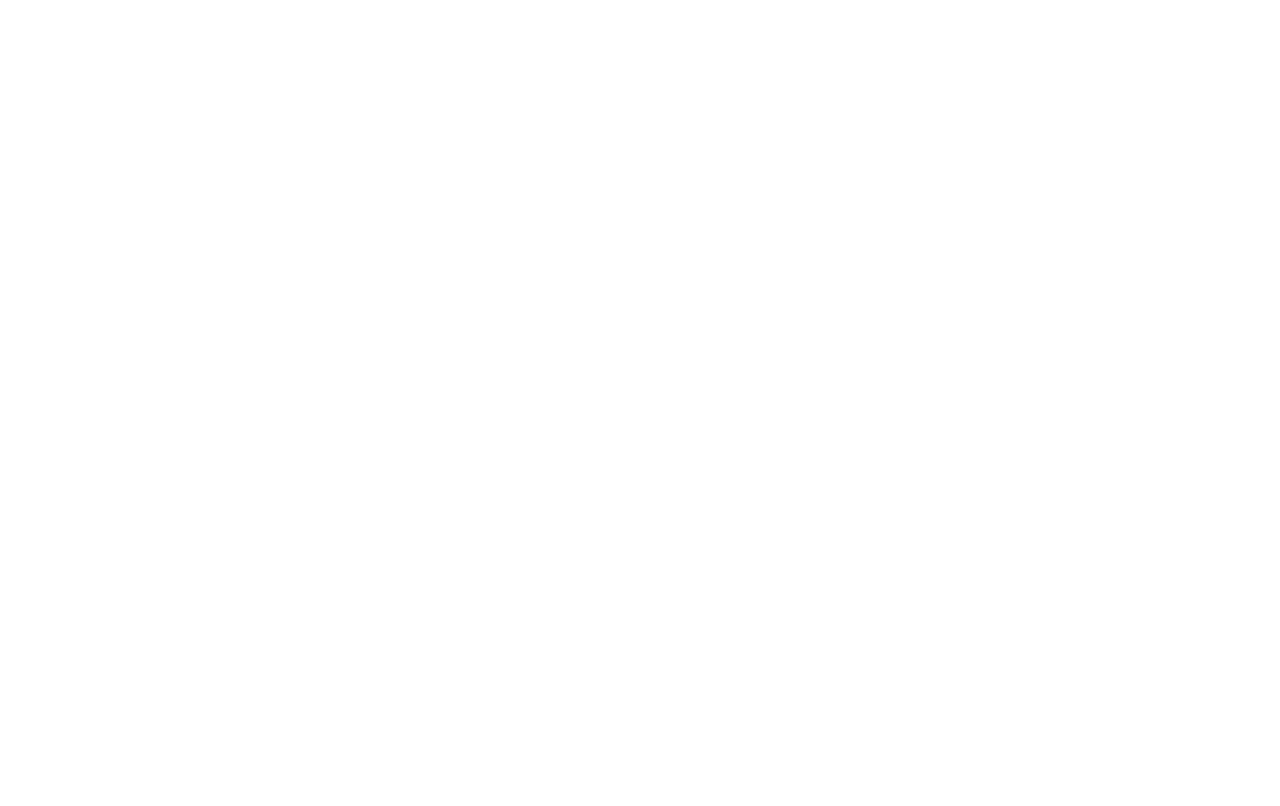
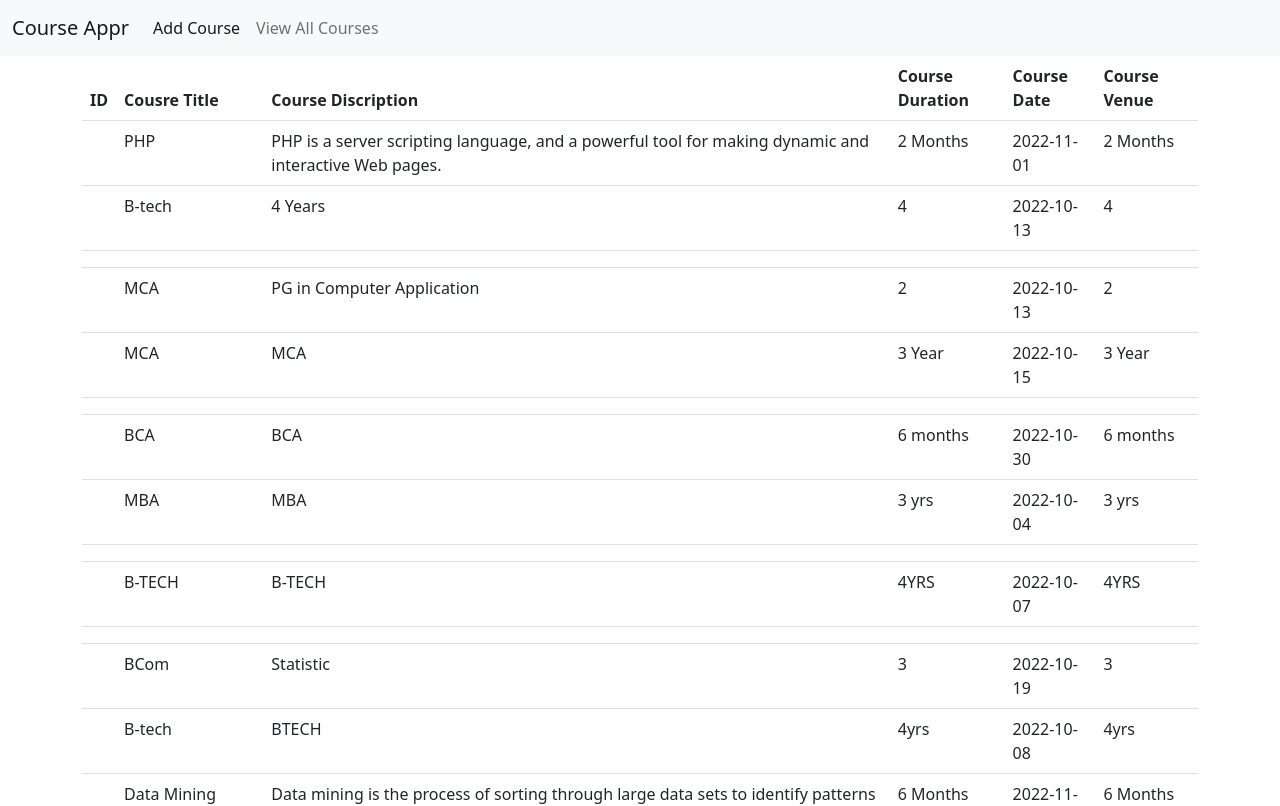
Before and after one commit to Navaneeth-pv/CourseApp-Angular, an Angular app: page /viewall in a window 1280 px wide. Before the commit this address led to /. Shown: the top 806 px of the page. Built offline with nearby package versions, Linux system fonts and the light colour scheme.

Commit message:
router module

```diff
--- a/src/app/add-course/add-course.component.html
+++ b/src/app/add-course/add-course.component.html
@@ -1,3 +1,4 @@
+
 
 <div class="container">
     <div class="row">
--- a/src/app/app.component.html
+++ b/src/app/app.component.html
@@ -1,3 +1,3 @@
 
-
+<app-navigation></app-navigation>
 <router-outlet></router-outlet>
--- a/src/app/app.module.ts
+++ b/src/app/app.module.ts
@@ -6,6 +6,20 @@
 import { AddCourseComponent } from './add-course/add-course.component';
 import { ViewCourseComponent } from './view-course/view-course.component';
 import { NavigationComponent } from './navigation/navigation.component';
+import { RouterModule, Routes } from '@angular/router';
+
+const myRoute:Routes =[
+  {
+    path:"add",
+    component:AddCourseComponent
+
+  },
+  {
+    path:"viewall",
+    component:ViewCourseComponent
+
+  }
+]
 
 @NgModule({
   declarations: [
@@ -16,7 +30,8 @@
   ],
   imports: [
     BrowserModule,
-    AppRoutingModule
+    AppRoutingModule,
+    RouterModule.forRoot(myRoute)
   ],
   providers: [],
   bootstrap: [AppComponent]
--- a/src/app/view-course/view-course.component.html
+++ b/src/app/view-course/view-course.component.html
@@ -1,3 +1,4 @@
+
 <div class="container">
     <div class="row">
         <div class="col col-12 col-sm-12 col-md-12 col-lg-12 col-xl-12 col-xxl-12">
@@ -24,7 +25,7 @@
                     <td>{{i.courseDescription}}</td>
                     <td>{{i.courseDuration}}</td>
                     <td>{{i.courseDate}}</td>
-                    <td>{{i.courseVenue}}</td>
+                    <td>{{i.courseDuration}}</td>
                   </tr>
 
                 </tbody>
```
